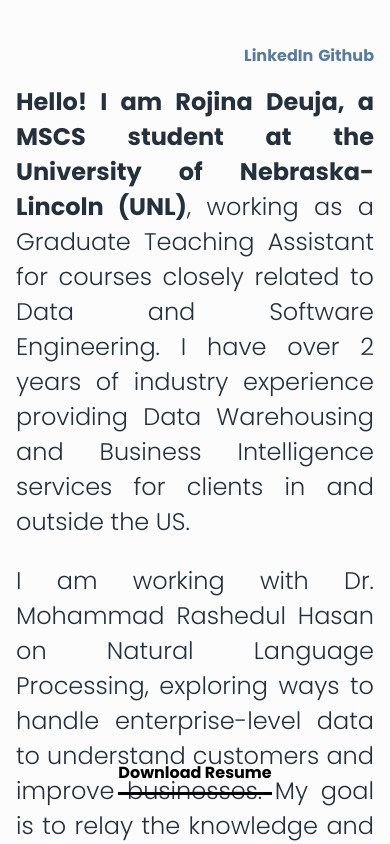
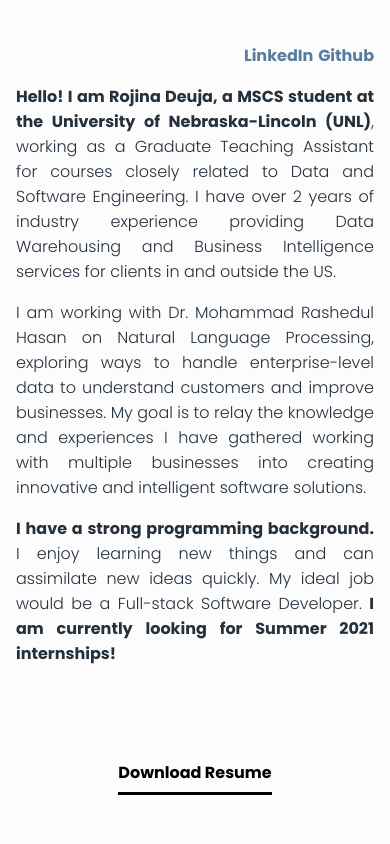
Before and after one commit to rojinadeuja/rojinadeuja.github.io, a React (Create React App) app: page / in a window 390 px wide. Shown: the top 844 px of the page. Built offline with nearby package versions, Linux system fonts and the light colour scheme.

Commit message:
media queries in css ordered

```diff
--- a/src/index.css
+++ b/src/index.css
@@ -86,6 +86,16 @@ code {
   justify-content: center;
 }
 
+.large-text{
+  font-size: 1.5em;
+  text-align: justify;
+  color: #24313d;
+  text-transform: none;
+  opacity: 1.0;
+  animation: fadeIn ease 10s;
+  -webkit-animation: fadeIn ease 5s;
+  }
+
 @media only screen and (max-width: 768px) {
   .large-text{
     font-size: 1.5em;
@@ -130,16 +140,6 @@ strong{
   font-weight: 600;
 }
 
-.large-text{
-  font-size: 1.5em;
-  text-align: justify;
-  color: #24313d;
-  text-transform: none;
-  opacity: 1.0;
-  animation: fadeIn ease 10s;
-  -webkit-animation: fadeIn ease 5s;
-  }
-
   @keyframes fadeIn {
   0% {opacity:0;}
   100% {opacity:1;}
```
Also changed, not shown: package.json (line endings or trailing spaces).
